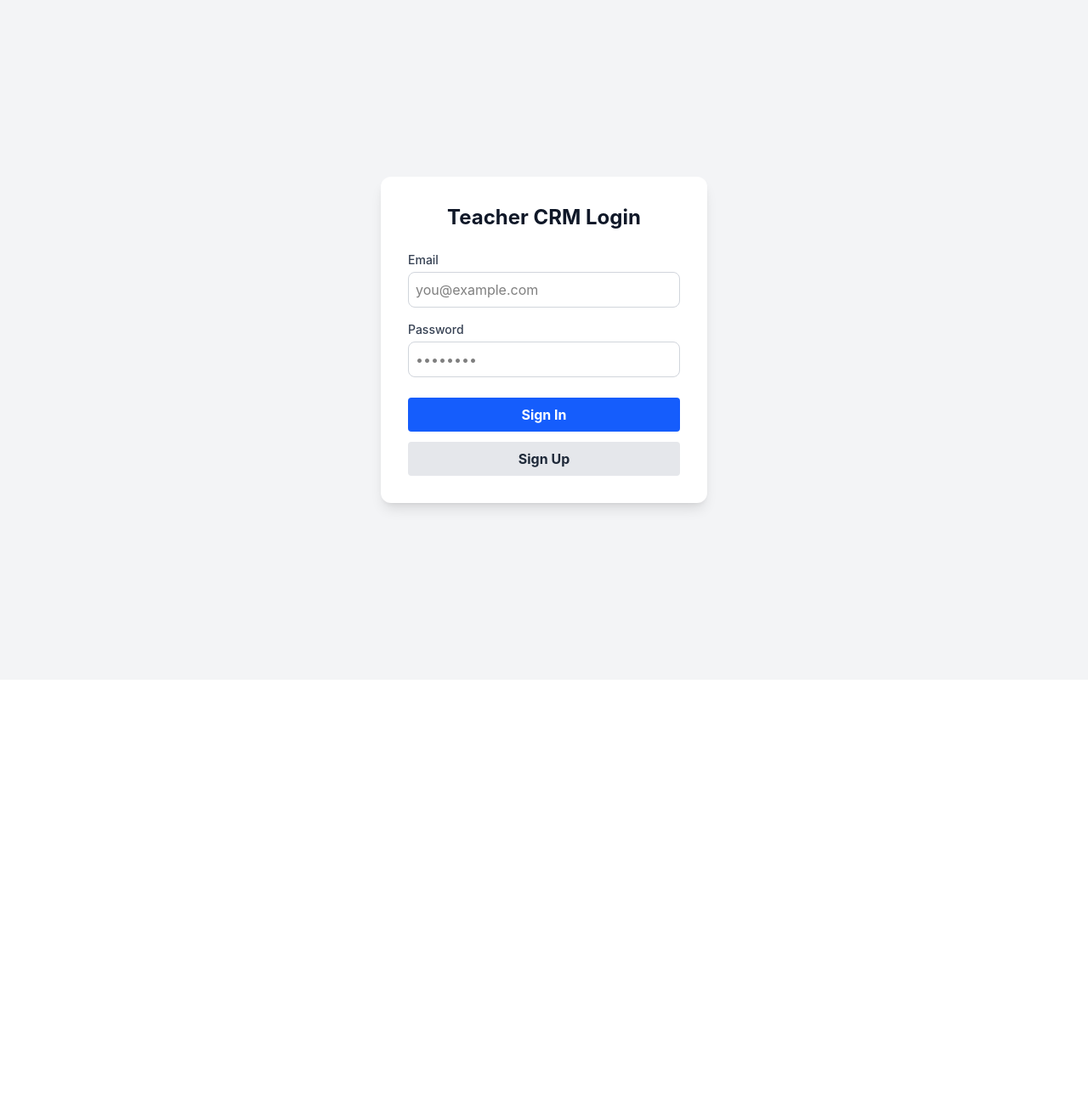
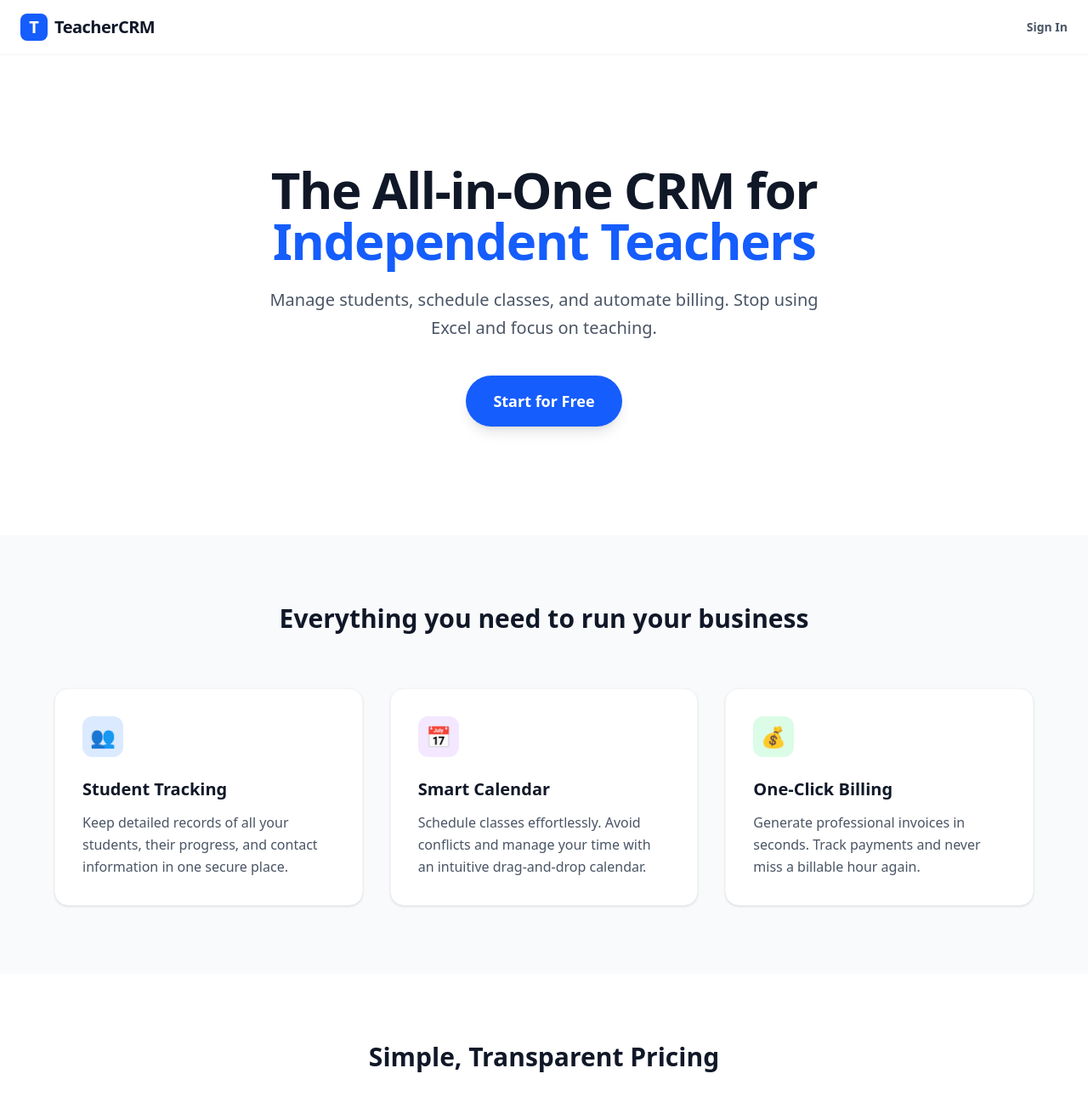
Before and after one commit to romainrigal78/teacher-crm, a React (Vite) app: page / in a window 1280 px wide. Shown: the top 1297 px of the page at 85% size. Before the commit the page ends 800 px from the top, so only its background shows below. Built offline with nearby package versions, Linux system fonts and the light colour scheme.

Commit message:
Activation de la Sécurité RLS et Landing Page

```diff
--- a/src/App.jsx
+++ b/src/App.jsx
@@ -8,10 +8,12 @@ import Calendar from './components/Calendar'
 import Billing from './components/Billing'
 import Settings from './components/Settings'
 import Login from './components/Login'
+import LandingPage from './components/LandingPage'
 import './App.css'
 
 function App() {
   const [session, setSession] = useState(null)
+  const [showLogin, setShowLogin] = useState(false)
 
   useEffect(() => {
     supabase.auth.getSession().then(({ data: { session } }) => {
@@ -28,7 +30,10 @@ function App() {
   }, [])
 
   if (!session) {
-    return <Login />
+    if (showLogin) {
+      return <Login onBackToHome={() => setShowLogin(false)} />
+    }
+    return <LandingPage onSignInClick={() => setShowLogin(true)} />
   }
 
   return (
--- /dev/null
+++ b/src/components/LandingPage.jsx
@@ -0,0 +1,138 @@
+import React from 'react';
+
+export default function LandingPage({ onSignInClick }) {
+    return (
+        <div className="min-h-screen bg-white font-sans text-gray-900">
+            {/* Header */}
+            <header className="flex items-center justify-between px-6 py-4 border-b border-gray-100 sticky top-0 bg-white/80 backdrop-blur-md z-50">
+                <div className="flex items-center gap-2">
+                    {/* Logo placeholder - could be an icon or text */}
+                    <div className="w-8 h-8 bg-blue-600 rounded-lg flex items-center justify-center text-white font-bold text-xl">T</div>
+                    <span className="text-xl font-bold tracking-tight text-gray-900">TeacherCRM</span>
+                </div>
+                <button
+                    onClick={onSignInClick}
+                    className="text-sm font-semibold text-gray-600 hover:text-blue-600 transition-colors"
+                >
+                    Sign In
+                </button>
+            </header>
+
+            {/* Hero Section */}
+            <section className="px-6 py-20 md:py-32 max-w-5xl mx-auto text-center">
+                <h1 className="text-4xl md:text-6xl font-extrabold tracking-tight text-gray-900 mb-6">
+                    The All-in-One CRM for <span className="text-blue-600">Independent Teachers</span>
+                </h1>
+                <p className="text-lg md:text-xl text-gray-600 mb-10 max-w-2xl mx-auto leading-relaxed">
+                    Manage students, schedule classes, and automate billing. Stop using Excel and focus on teaching.
+                </p>
+                <div className="flex flex-col sm:flex-row items-center justify-center gap-4">
+                    <button
+                        onClick={onSignInClick}
+                        className="px-8 py-4 bg-blue-600 hover:bg-blue-700 text-white text-lg font-bold rounded-full shadow-lg hover:shadow-xl transition-all transform hover:-translate-y-1"
+                    >
+                        Start for Free
+                    </button>
+                    {/* Optional secondary button */}
+                    {/* <button className="px-8 py-4 bg-gray-100 hover:bg-gray-200 text-gray-800 text-lg font-semibold rounded-full transition-colors">
+            Learn More
+          </button> */}
+                </div>
+            </section>
+
+            {/* Features Grid */}
+            <section className="px-6 py-20 bg-gray-50">
+                <div className="max-w-6xl mx-auto">
+                    <h2 className="text-3xl font-bold text-center mb-16">Everything you need to run your business</h2>
+                    <div className="grid md:grid-cols-3 gap-8">
+                        {/* Feature 1 */}
+                        <div className="bg-white p-8 rounded-2xl shadow-sm hover:shadow-md transition-shadow border border-gray-100">
+                            <div className="w-12 h-12 bg-blue-100 text-blue-600 rounded-xl flex items-center justify-center mb-6 text-2xl">
+                                👥
+                            </div>
+                            <h3 className="text-xl font-bold mb-3">Student Tracking</h3>
+                            <p className="text-gray-600 leading-relaxed">
+                                Keep detailed records of all your students, their progress, and contact information in one secure place.
+                            </p>
+                        </div>
+
+                        {/* Feature 2 */}
+                        <div className="bg-white p-8 rounded-2xl shadow-sm hover:shadow-md transition-shadow border border-gray-100">
+                            <div className="w-12 h-12 bg-purple-100 text-purple-600 rounded-xl flex items-center justify-center mb-6 text-2xl">
+                                📅
+                            </div>
+                            <h3 className="text-xl font-bold mb-3">Smart Calendar</h3>
+                            <p className="text-gray-600 leading-relaxed">
+                                Schedule classes effortlessly. Avoid conflicts and manage your time with an intuitive drag-and-drop calendar.
+                            </p>
+                        </div>
+
+                        {/* Feature 3 */}
+                        <div className="bg-white p-8 rounded-2xl shadow-sm hover:shadow-md transition-shadow border border-gray-100">
+                            <div className="w-12 h-12 bg-green-100 text-green-600 rounded-xl flex items-center justify-center mb-6 text-2xl">
+                                💰
+                            </div>
+                            <h3 className="text-xl font-bold mb-3">One-Click Billing</h3>
+                            <p className="text-gray-600 leading-relaxed">
+                                Generate professional invoices in seconds. Track payments and never miss a billable hour again.
+                            </p>
+                        </div>
+                    </div>
+                </div>
+            </section>
+
+            {/* Pricing Section */}
+            <section className="px-6 py-20">
+                <div className="max-w-4xl mx-auto text-center">
+                    <h2 className="text-3xl font-bold mb-12">Simple, Transparent Pricing</h2>
+                    <div className="bg-white p-10 rounded-3xl shadow-xl border border-gray-100 max-w-md mx-auto relative overflow-hidden">
+                        <div className="absolute top-0 right-0 bg-blue-600 text-white text-xs font-bold px-3 py-1 rounded-bl-lg uppercase tracking-wider">
+                            Popular
+                        </div>
+                        <h3 className="text-gray-500 font-medium uppercase tracking-wide mb-4">Pro Plan</h3>
+                        <div className="flex items-baseline justify-center mb-6">
+                            <span className="text-5xl font-extrabold text-gray-900">29€</span>
+                            <span className="text-xl text-gray-500 ml-2">/month</span>
+                        </div>
+                        <ul className="text-left space-y-4 mb-8 text-gray-600">
+                            <li className="flex items-center">
+                                <svg className="w-5 h-5 text-green-500 mr-3" fill="none" stroke="currentColor" viewBox="0 0 24 24"><path strokeLinecap="round" strokeLinejoin="round" strokeWidth="2" d="M5 13l4 4L19 7"></path></svg>
+                                Unlimited Students
+                            </li>
+                            <li className="flex items-center">
+                                <svg className="w-5 h-5 text-green-500 mr-3" fill="none" stroke="currentColor" viewBox="0 0 24 24"><path strokeLinecap="round" strokeLinejoin="round" strokeWidth="2" d="M5 13l4 4L19 7"></path></svg>
+                                Advanced Calendar
+                            </li>
+                            <li className="flex items-center">
+                                <svg className="w-5 h-5 text-green-500 mr-3" fill="none" stroke="currentColor" viewBox="0 0 24 24"><path strokeLinecap="round" strokeLinejoin="round" strokeWidth="2" d="M5 13l4 4L19 7"></path></svg>
+                                Automated Invoicing
+                            </li>
+                            <li className="flex items-center">
+                                <svg className="w-5 h-5 text-green-500 mr-3" fill="none" stroke="currentColor" viewBox="0 0 24 24"><path strokeLinecap="round" strokeLinejoin="round" strokeWidth="2" d="M5 13l4 4L19 7"></path></svg>
+                                Priority Support
+                            </li>
+                        </ul>
+                        <button
+                            onClick={onSignInClick}
+                            className="w-full py-4 bg-gray-900 hover:bg-gray-800 text-white font-bold rounded-xl transition-colors"
+                        >
+                            Get Started
+                        </button>
+                    </div>
+                </div>
+            </section>
+
+            {/* Footer */}
+            <footer className="px-6 py-10 bg-gray-50 border-t border-gray-200">
+                <div className="max-w-6xl mx-auto flex flex-col md:flex-row justify-between items-center text-gray-500 text-sm">
+                    <p>&copy; {new Date().getFullYear()} TeacherCRM. All rights reserved.</p>
+                    <div className="flex gap-6 mt-4 md:mt-0">
+                        <a href="#" className="hover:text-gray-900">Privacy Policy</a>
+                        <a href="#" className="hover:text-gray-900">Terms of Service</a>
+                        <a href="#" className="hover:text-gray-900">Contact</a>
+                    </div>
+                </div>
+            </footer>
+        </div>
+    );
+}
--- a/src/components/Login.jsx
+++ b/src/components/Login.jsx
@@ -1,7 +1,7 @@
 import React, { useState } from 'react';
 import { supabase } from '../supabaseClient';
 
-export default function Login() {
+export default function Login({ onBackToHome }) {
     const [email, setEmail] = useState('');
     const [password, setPassword] = useState('');
     const [loading, setLoading] = useState(false);
@@ -75,6 +75,16 @@ export default function Login() {
                             Sign Up
                         </button>
                     </div>
+
+                    <div className="mt-6 text-center">
+                        <button
+                            type="button"
+                            onClick={onBackToHome}
+                            className="text-sm text-gray-500 hover:text-gray-700 hover:underline transition-colors"
+                        >
+                            ← Back to Home
+                        </button>
+                    </div>
                 </form>
             </div>
         </div>
```
Also changed, not shown: 1 other file (tests, documents, lock files or other folders).
